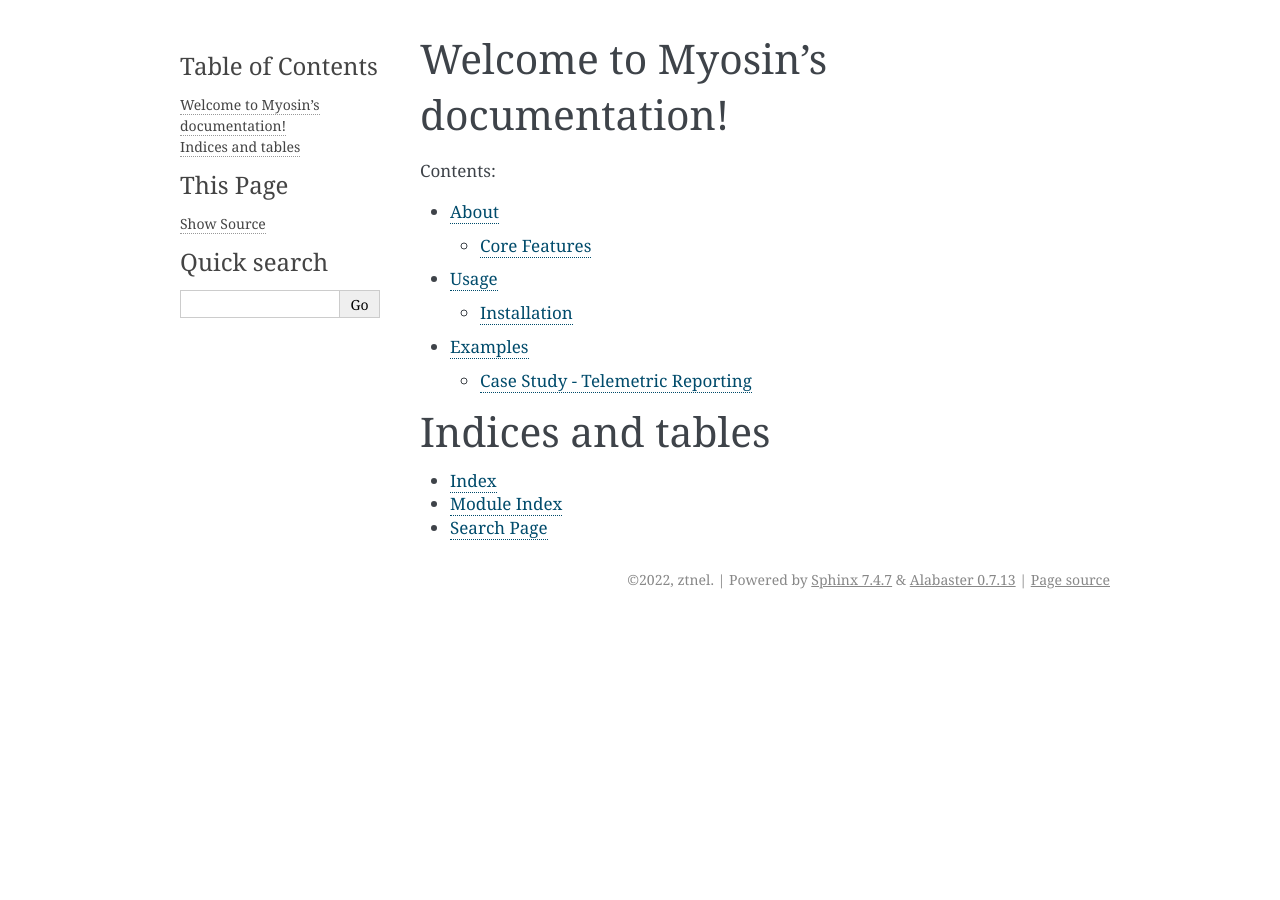
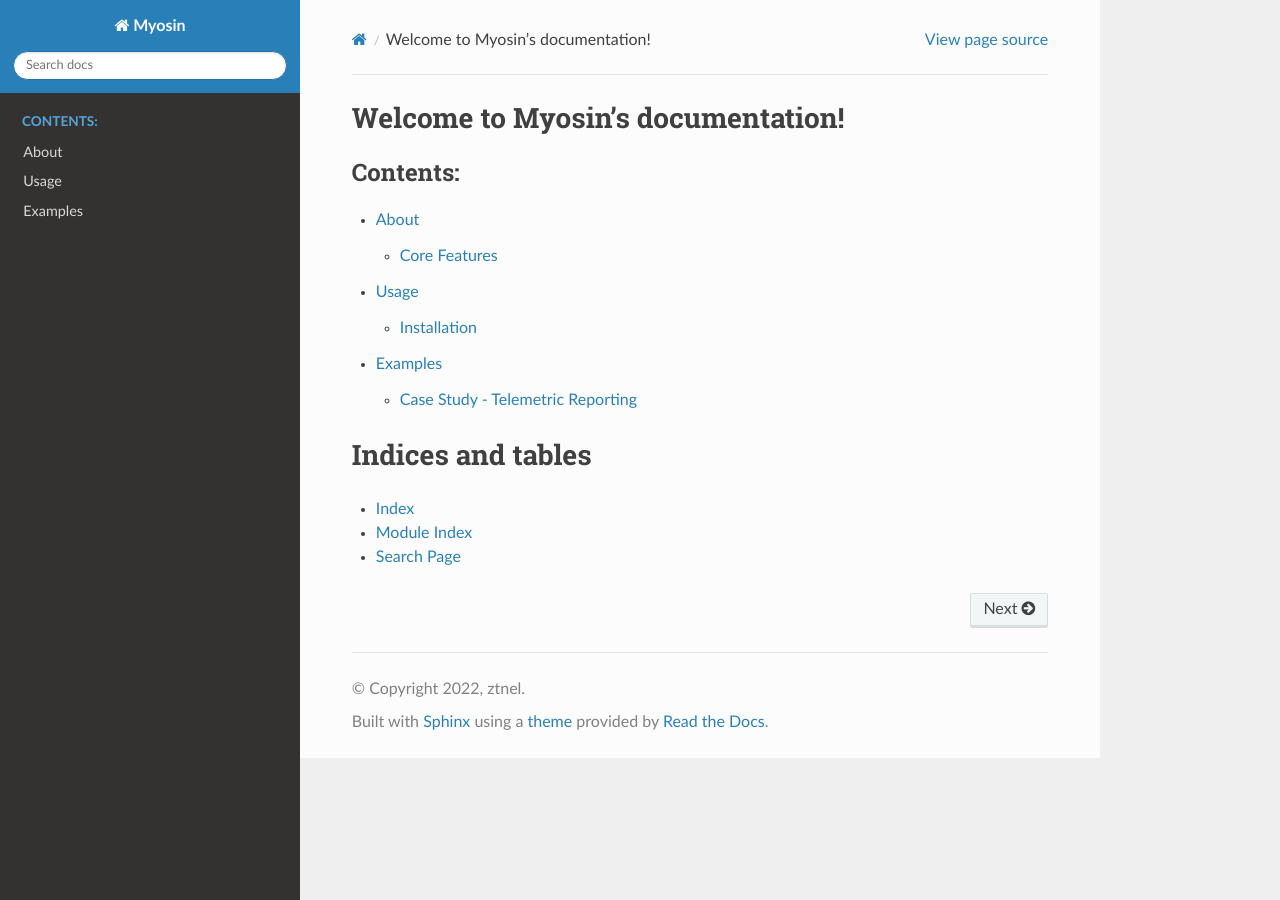
Before and after one commit to ztnel/model.io, a Sphinx documentation site: the page built from docs/source/index.rst, in a window 1280 px wide. Built offline with Sphinx 7.4.7 and the Read the Docs theme 2.0.0, drawn with Linux system fonts in a browser that asks for light colours.

Commit message:
use rtd template

```diff
--- a/docs/source/conf.py
+++ b/docs/source/conf.py
@@ -42,6 +42,7 @@
     'python': ('https://docs.python.org/3/', None),
     'sphinx': ('https://www.sphinx-doc.org/en/master/', None),
 }
+intersphinx_disabled_domains = ['std']
 
 # Add any paths that contain templates here, relative to this directory.
 templates_path = ['_templates']
@@ -57,9 +58,7 @@
 # The theme to use for HTML and HTML Help pages.  See the documentation for
 # a list of builtin themes.
 #
-html_theme = 'alabaster'
+html_theme = 'sphinx_rtd_theme'
 
-# Add any paths that contain custom static files (such as style sheets) here,
-# relative to this directory. They are copied after the builtin static files,
-# so a file named "default.css" will overwrite the builtin "default.css".
-html_static_path = ['_static']
+# -- Options for EPUB output
+epub_show_urls = 'footnote'
```
